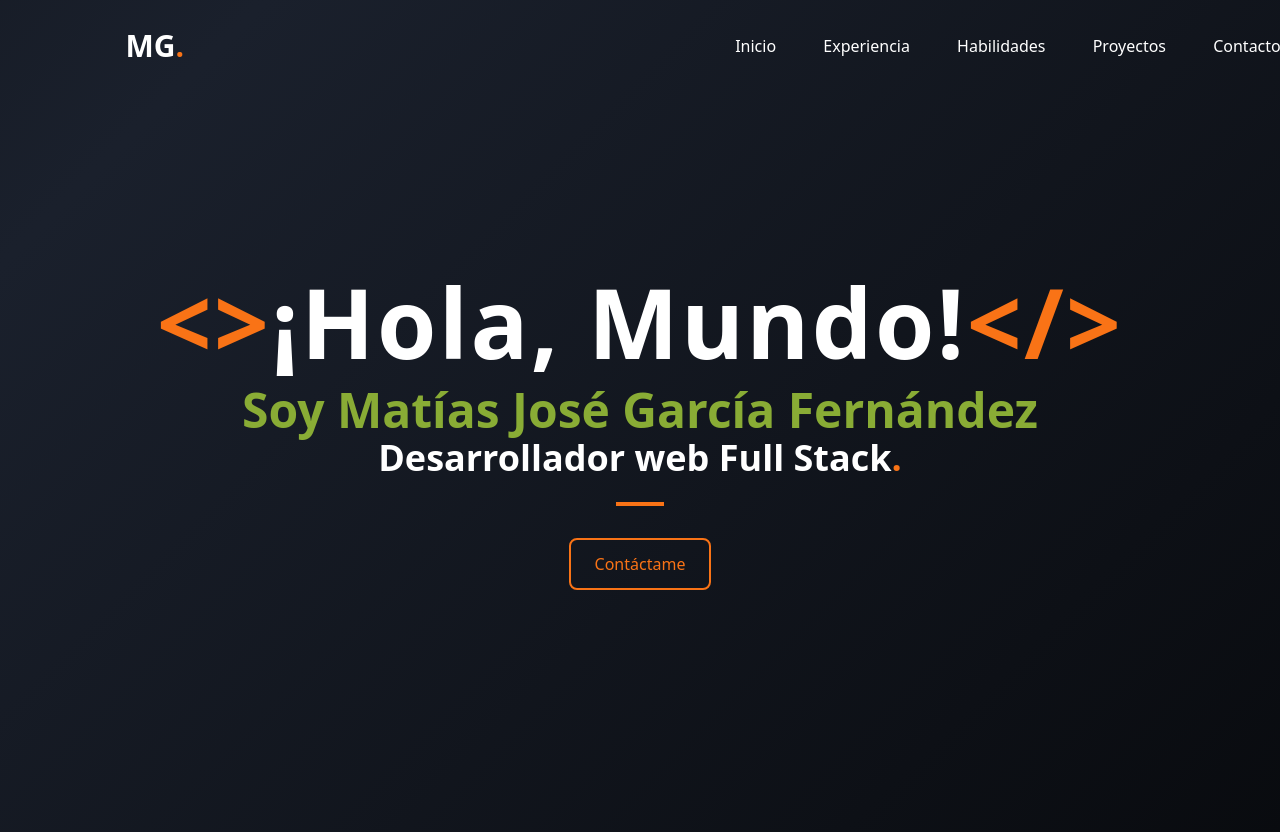
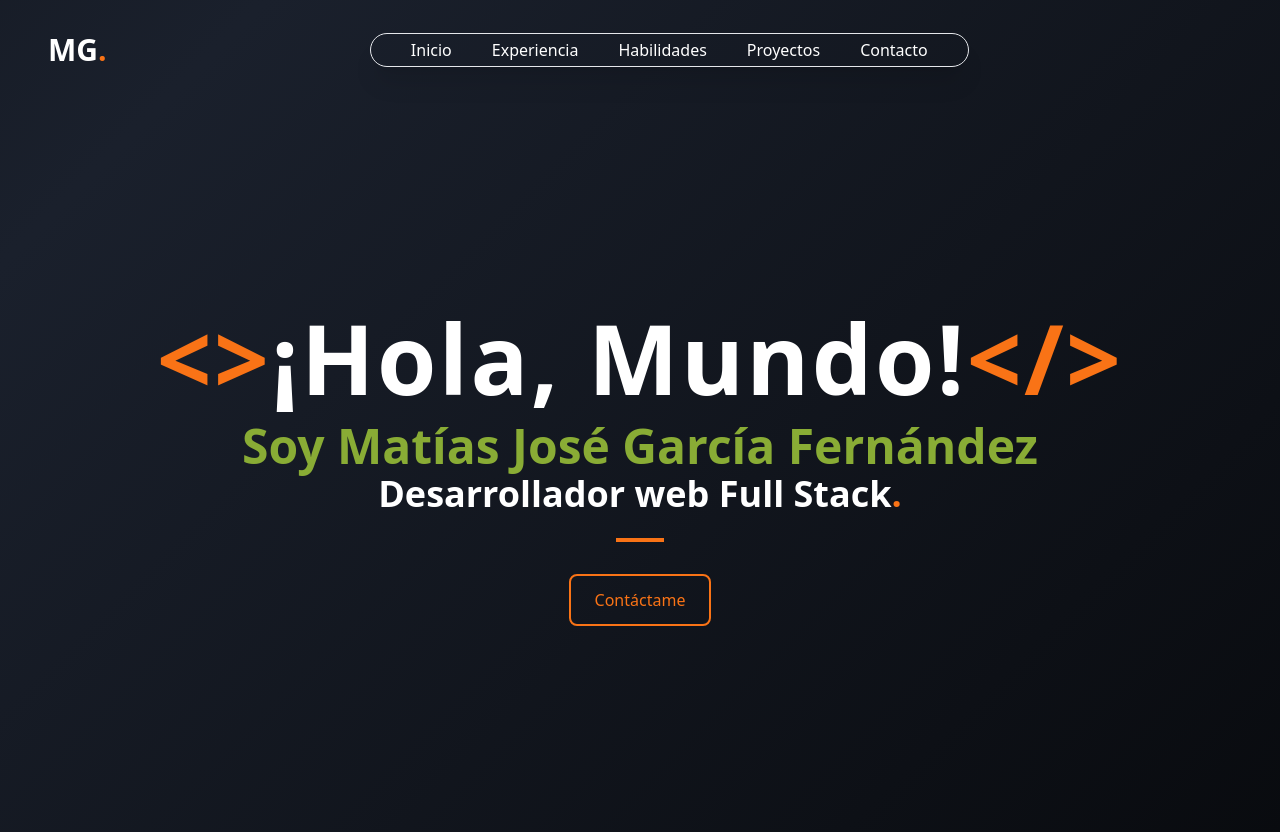
Before and after one commit to matgarfer499/portfolio, a Next.js app: page / in a window 1280 px wide. Built offline with nearby package versions, Linux system fonts and the light colour scheme.

Commit message:
style: make navbar sticky

```diff
--- a/app/components/NavBar.jsx
+++ b/app/components/NavBar.jsx
@@ -14,8 +14,8 @@ export function NavBar() {
 
     return (
         <>
-            <nav className="backdrop-blur-lg sm:backdrop-blur-0 fixed z-50 w-screen flex justify-between items-center h-[60px] bg-transparent">
-                <h2 className="text-3xl text-white font-bold w-2/12 flex justify-center pl-2 sm:pl-0">
+            <nav className="sticky top-2 flex z-50 w-full bg-transparent sm:top-4">
+                <h2 className="text-3xl text-white font-bold flex justify-center pl-2 sm:pl-0">
                     MG
                     <span className="text-3xl text-orange-500 font-bold flex items-end">
                         .
@@ -57,12 +57,12 @@ export function NavBar() {
                         </svg>
                     )}
                 </button>
-                <div className="hidden sm:flex sm:w-3/4 md:w-1/2 justify-evenly items-center">
-                    <Links/>
+                <div className="hidden sm:flex justify-center gap-10 text-center items-center m-auto border shadow-xl px-10 py-1 rounded-full">
+                    <Links />
                 </div>
             </nav>
             {(
-                <div className={`w-screen fixed sm:hidden z-40 top-0 iphone-blur flex flex-col gap-8 text-xl justify-center items-center menu ${menu ? 'isActive' : ''}`}>
+                <div className={`w-full fixed sm:hidden z-40 top-0 iphone-blur flex flex-col gap-8 text-xl justify-center items-center menu ${menu ? 'isActive' : ''}`}>
                     <Links onClick={toggleMenu} />
                 </div>
             )}
```
